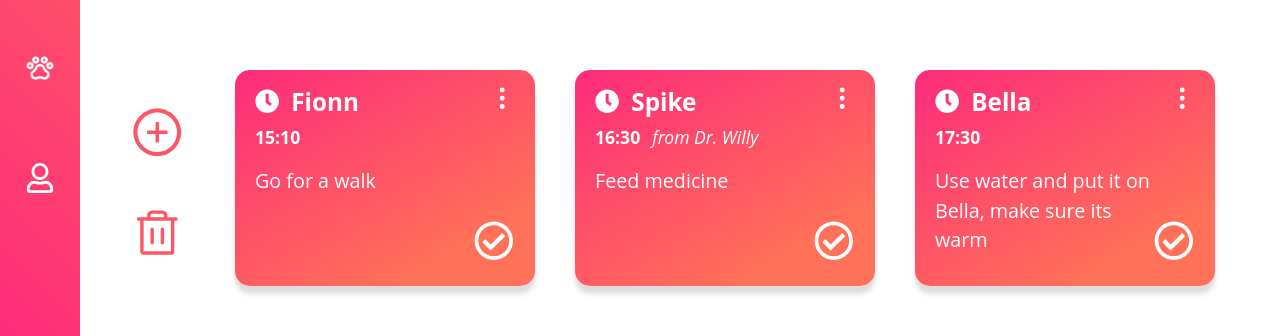
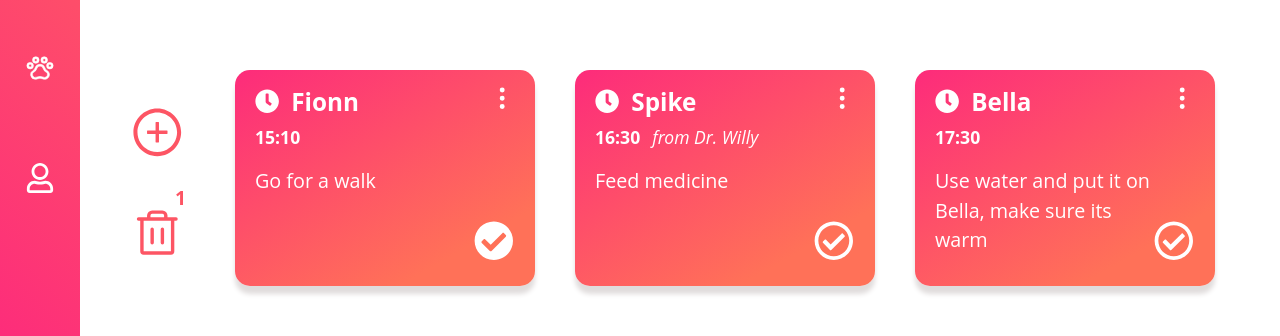
Before and after one commit to wylyK/pawnder, a Next.js app in the folder frontend/: page / in a window 1280 px wide. Both pictures are taken after a click on the element 493 px from the left and 679 px from the top of the page. Shown: the part 442-778 px from the top of the page. Built offline with nearby package versions, Linux system fonts and the light colour scheme.

Commit message:
fix bug for delete reminders

```diff
--- a/frontend/src/app/globals.css
+++ b/frontend/src/app/globals.css
@@ -6,7 +6,7 @@ body {
   --text-color: #575252;
 
   background-color: var(--background-color);
-  color: --var(--text-color);
+  color: var(--text-color);
   font-family: "Open Sans", sans-serif;
 }
 html,
--- a/frontend/src/components/Reminder/Reminders.module.css
+++ b/frontend/src/components/Reminder/Reminders.module.css
@@ -36,7 +36,7 @@
   color: var(--main-color3);
   cursor: pointer;
   width: 115px;
-  min-width: 50px;
+  min-width: 115px;
   height: 60%;
   margin-left: 20px;
   display: flex;
@@ -128,6 +128,14 @@
   font-size: 310%;
 }
 
+.delete-counter {
+  position: absolute;
+  left: 95px;
+  top: 185px;
+  font-size: 110%;
+  font-weight: bold;
+}
+
 .dormant {
   display: inline;
 }
@@ -142,11 +150,23 @@
 }
 
 .add-delete-container:hover .dormant,
-.check-container:hover .dormant {
-    display: none;
+.check-container:hover .dormant,
+.check-container:checked .dormant {
+  display: none;
 }
 
 .add-delete-container:hover .hovered,
-.check-container:hover .hovered {
-    display: inline;
+.check-container:hover .hovered,
+.check-container:checked .hovered {
+  display: inline;
 }
+
+.check-container.toggled .dormant,
+.check-container.toggled:hover .dormant {
+  display: none;
+}
+
+.check-container.toggled .hovered,
+.check-container.toggled:hover .hovered {
+  display: inline;
+}
--- a/frontend/src/components/Reminder/Reminders.tsx
+++ b/frontend/src/components/Reminder/Reminders.tsx
@@ -9,19 +9,20 @@ import { FaClock,
          FaRegCheckCircle,
          FaCheckCircle} from "react-icons/fa"
 
-
 interface Reminder {
   pet: string;
   time: string;
   body: string;
   fromVet: boolean;
+  toggled: boolean;
 }
 
 const walk: Reminder = {
   pet: "Fionn",
   time: "15:10",
   body: "Go for a walk",
-  fromVet: false
+  fromVet: false,
+  toggled: false
 };
 
 const feed: Reminder = {
@@ -29,6 +30,7 @@ const feed: Reminder = {
   time: "16:30",
   body: "Feed medicine",
   fromVet: true,
+  toggled: false
 }
 
 const wash: Reminder = {
@@ -36,10 +38,22 @@ const wash: Reminder = {
   time: "17:30",
   body: "Use water and put it on Bella, make sure its warm",
   fromVet: false,
+  toggled: false
 }
 
 const Reminders = () => {
   const [reminders, updateReminders] = useState<Reminder[]>([walk, feed, wash]);
+  const [deleteCounter, updateCounter] = useState(0);
+
+  const toggle = (index: number) => {
+    updateReminders(reminders.map((reminder, i) => i === index ? {...reminder, toggled: !reminder.toggled} : reminder))
+  }
+  const trash = () => {
+    updateReminders(reminders.filter((reminder) => !reminder.toggled))
+  }
+  const increment = (step: number) => {
+    updateCounter(deleteCounter + step);
+  }
 
   return (
     <div className={styles["reminders"]}>
@@ -48,7 +62,11 @@ const Reminders = () => {
           <AiOutlinePlusCircle className={styles["dormant"]}/>
           <AiFillPlusCircle className={styles["hovered"]}/>
         </div>
-        <div className={styles["add-delete-container"]}>
+        <div className={styles["delete-counter"]}>{deleteCounter != 0 && deleteCounter}</div>
+        <div className={styles["add-delete-container"]} onClick={() => {
+                                                                         trash();
+                                                                         updateCounter(0)}
+                                                                       }>
           <PiTrash className={styles["dormant"]}/>
           <PiTrashFill className={styles["hovered"]}/>
         </div>
@@ -70,9 +88,14 @@ const Reminders = () => {
           </div>
           <div className={styles["edit-check"]}>
             <button className={styles["edit"]}><BsThreeDotsVertical/></button>
-            <div className={styles["check-container"]} onClick={() => {updateReminders(reminders.slice(index))}}>
-              <FaRegCheckCircle className={styles["dormant"]} />
-              <FaCheckCircle className={styles["hovered"]}/>
+            <div className={`${styles["check-container"]}
+                             ${reminder.toggled ? styles["toggled"] : ""}`}
+                             onClick={() => {
+                                              increment(reminder.toggled ? -1 : 1)
+                                              toggle(index);
+                                            }}>
+              <FaRegCheckCircle className={styles["dormant"]}/>
+              <FaCheckCircle    className={styles["hovered"]}/>
             </div>
           </div>
         </div>
@@ -81,4 +104,5 @@ const Reminders = () => {
   );
 };
 
+
 export default Reminders;
```
